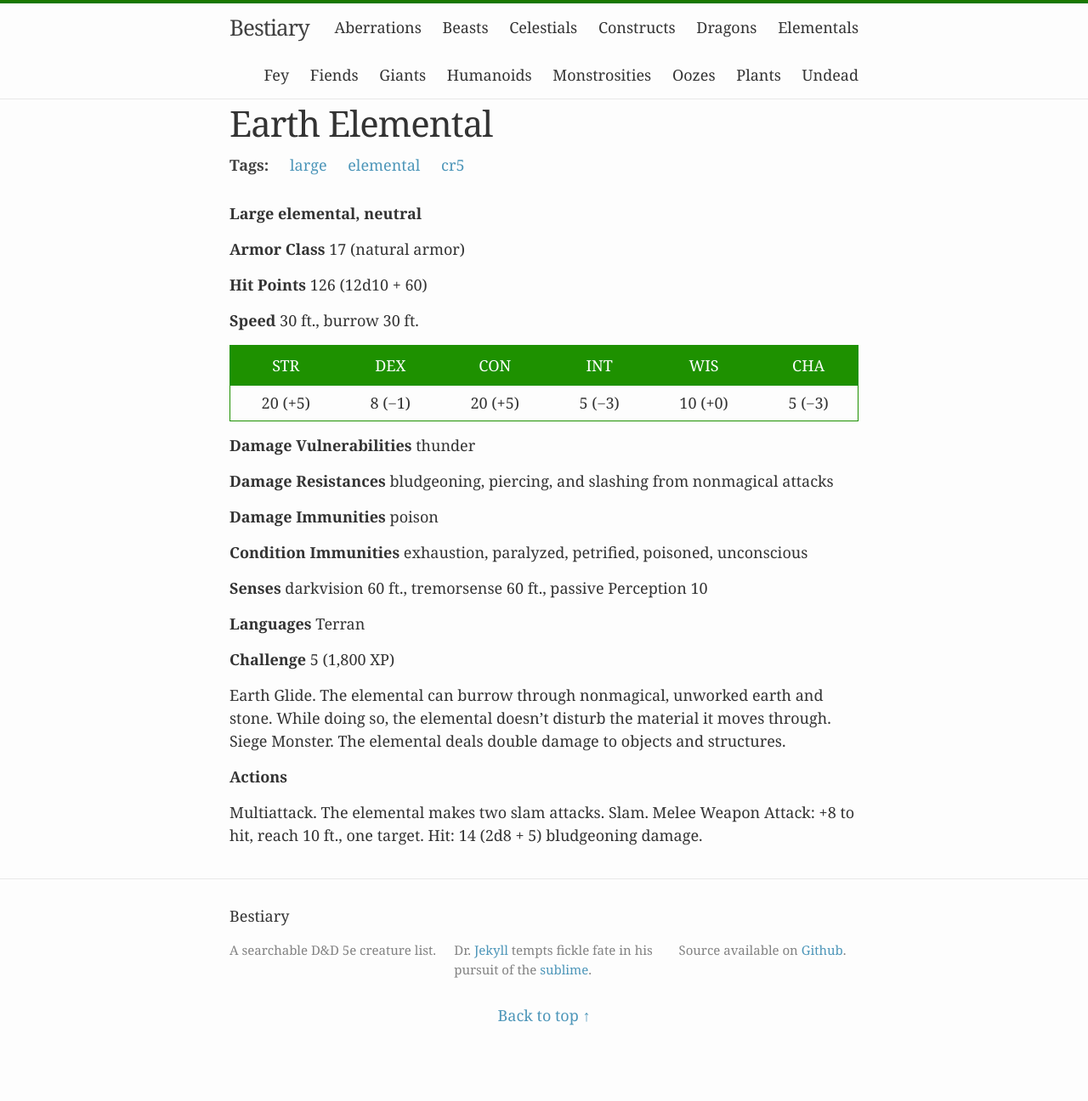
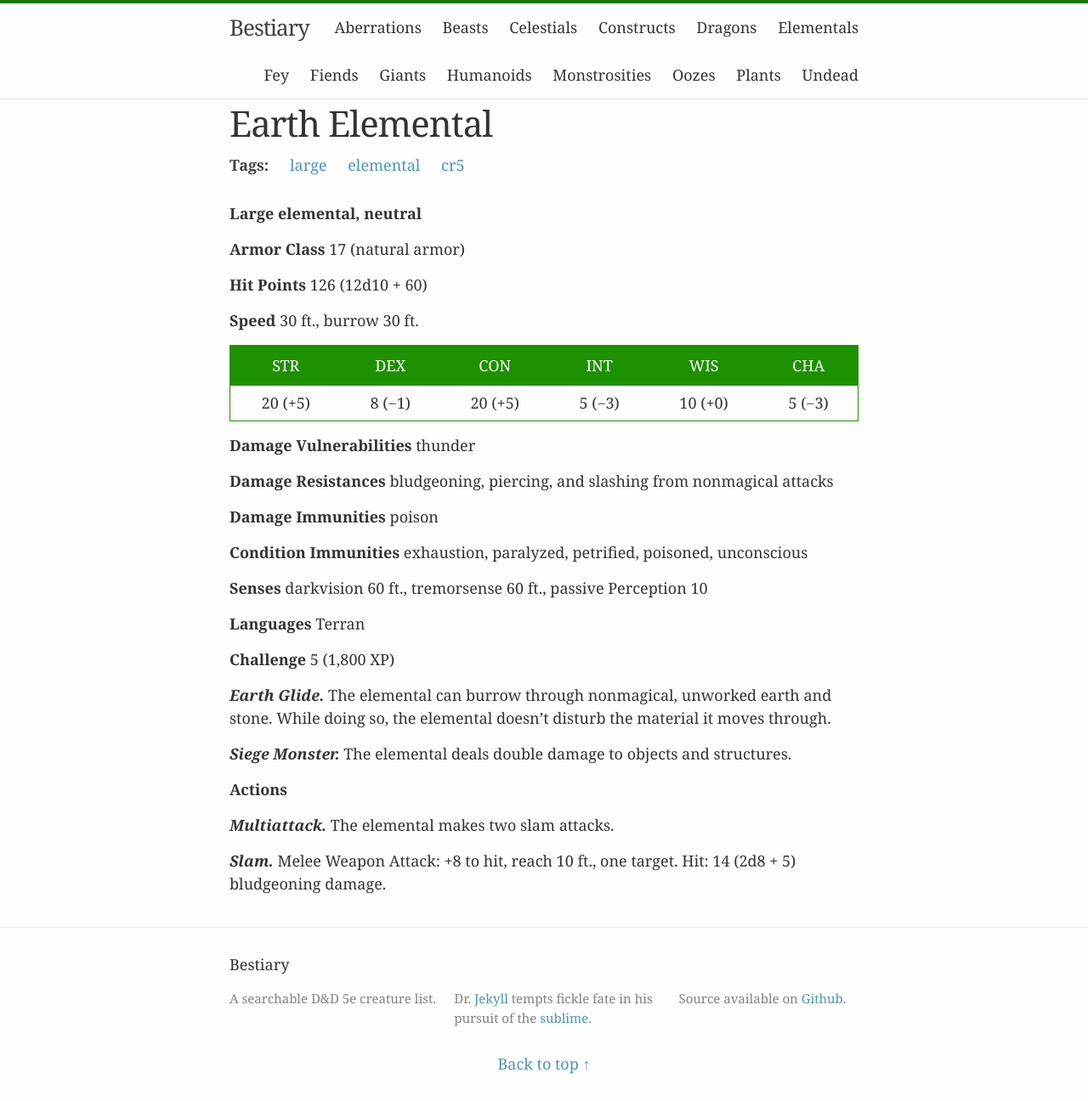
Before and after one commit to beaurancourt/bestiary, a Jekyll site: the page built from _posts/2016-02-29-earth-elemental.markdown, in a window 1280 px wide. Shown: the whole page at 85% size. Built offline with Jekyll 4.4.1, drawn with Linux system fonts in a browser that asks for light colours; before the commit the page ends 1239 px from its top, so only the background shows below that.

```diff
--- a/_posts/2016-02-29-earth-elemental.markdown
+++ b/_posts/2016-02-29-earth-elemental.markdown
@@ -31,8 +31,12 @@ tags: [large, elemental, cr5]
 
 **Challenge** 5 (1,800 XP)
 
- Earth Glide. The elemental can burrow through nonmagical, unworked earth and stone. While doing so, the elemental doesn’t disturb the material it moves through. Siege Monster. The elemental deals double damage to objects and structures.
+***Earth Glide.*** The elemental can burrow through nonmagical, unworked earth and stone. While doing so, the elemental doesn’t disturb the material it moves through.
+
+***Siege Monster.*** The elemental deals double damage to objects and structures.
 
 **Actions**
 
-Multiattack. The elemental makes two slam attacks. Slam. Melee Weapon Attack: +8 to hit, reach 10 ft., one target. Hit: 14 (2d8 + 5) bludgeoning damage.
+***Multiattack.*** The elemental makes two slam attacks.
+
+***Slam.*** Melee Weapon Attack: +8 to hit, reach 10 ft., one target. Hit: 14 (2d8 + 5) bludgeoning damage.
```
